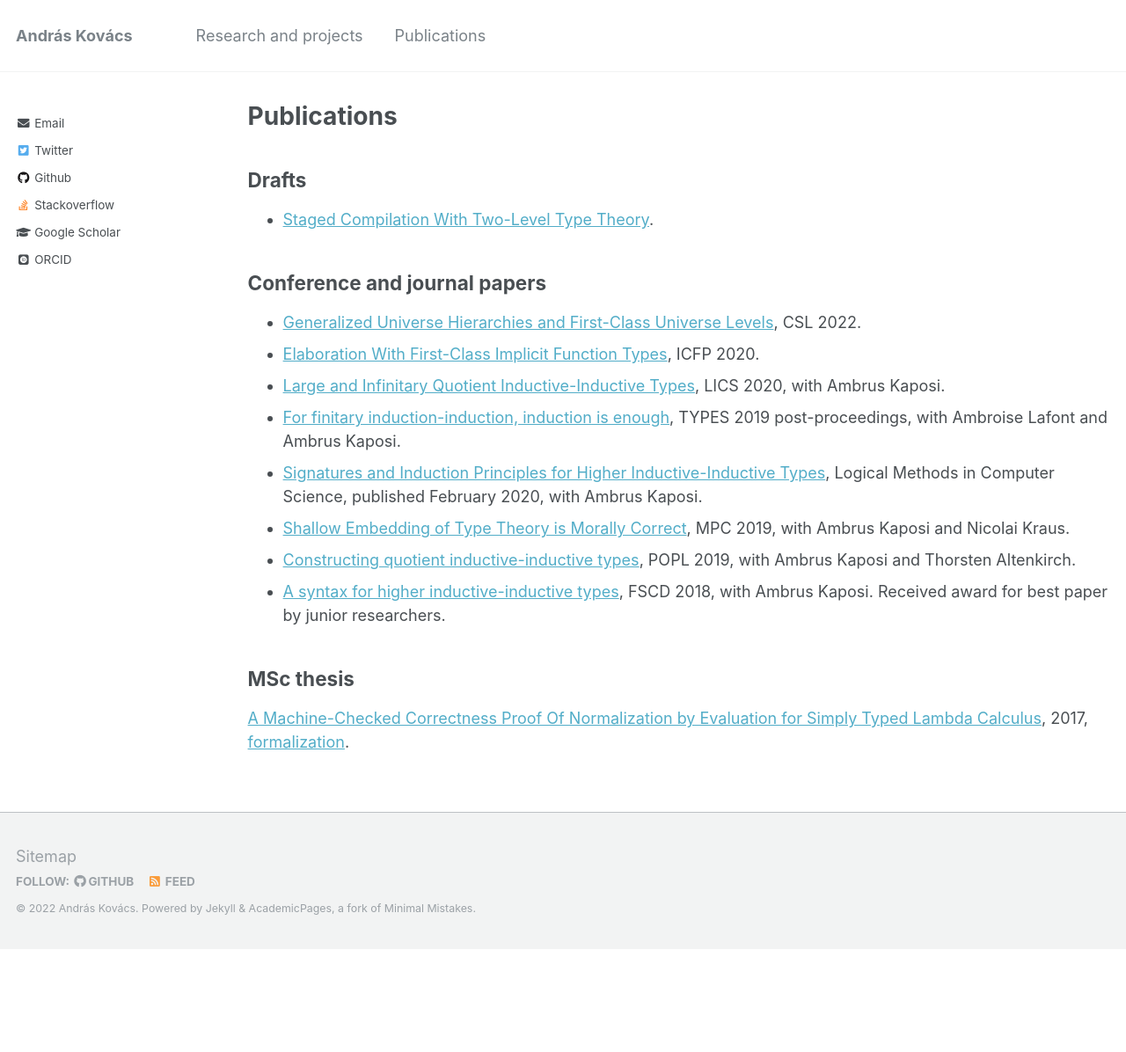
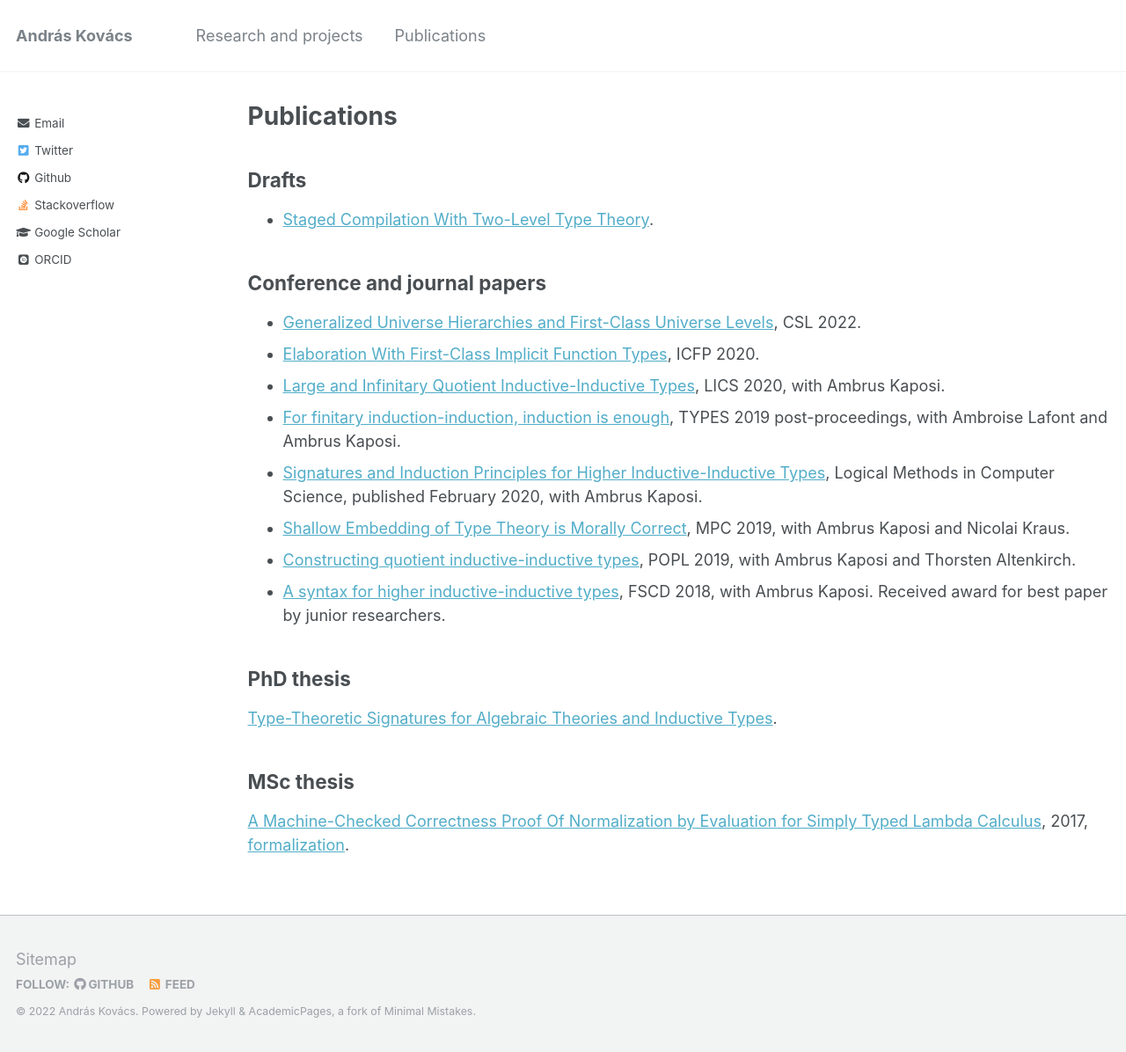
Before and after one commit to AndrasKovacs/AndrasKovacs.github.io, a Jekyll site: the page built from publications.md, in a window 1280 px wide. Shown: the whole page at 88% size. Built offline with Jekyll 4.4.1, drawn with Linux system fonts in a browser that asks for light colours; some web fonts are replaced; before the commit the page ends 1079 px from its top, so only the background shows below that.

Commit message:
Update publications.md

```diff
--- a/publications.md
+++ b/publications.md
@@ -20,6 +20,11 @@ author_profile: true
 - [Constructing quotient inductive-inductive types](https://dl.acm.org/doi/abs/10.1145/3290315), POPL 2019, with Ambrus Kaposi and Thorsten Altenkirch.
 - [A syntax for higher inductive-inductive types](https://drops.dagstuhl.de/opus/volltexte/2018/9190/), FSCD 2018, with Ambrus Kaposi. Received award for best paper by junior researchers.
 
+## PhD thesis
+
+[Type-Theoretic Signatures for
+Algebraic Theories and Inductive Types](pdfs/phdthesis_compact.pdf).
+
 ## MSc thesis
 
 [A Machine-Checked Correctness Proof Of Normalization by Evaluation for Simply Typed Lambda Calculus](pdfs/mscthesis.pdf), 2017, [formalization](https://github.com/AndrasKovacs/stlc-nbe).
```
